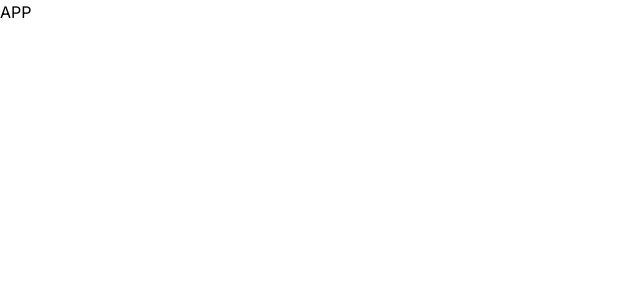
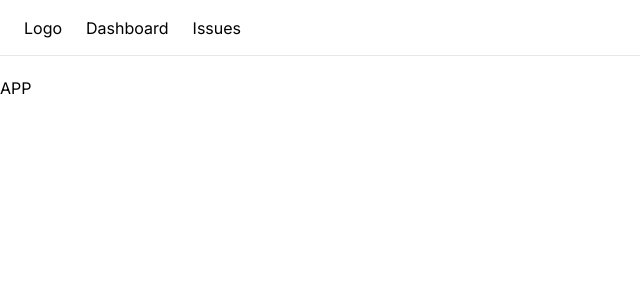
Before and after one commit to necmigunduz/next-full-stack, a Next.js app: page / in a window 1280 px wide. Shown: the top 300 px of the page, without its empty margins (0-640 px from the left). Built offline with nearby package versions, Linux system fonts and the light colour scheme.

Commit message:
add: NavBar

```diff
--- /dev/null
+++ b/app/NavBar.tsx
@@ -0,0 +1,16 @@
+import Link from 'next/link'
+import React from 'react'
+
+const NavBar = () => {
+  return (
+    <nav className='flex space-x-6 border-b mb-5 px-6 h-14 items-center'>
+        <Link href={'/'}>Logo</Link>
+        <ul className='flex space-x-6'>
+            <li><Link href={'/'}>Dashboard</Link></li>
+            <li><Link href={'/issues'}>Issues</Link></li>
+        </ul>
+    </nav>
+  )
+}
+
+export default NavBar
--- a/app/layout.tsx
+++ b/app/layout.tsx
@@ -1,22 +1,26 @@
-import type { Metadata } from 'next'
-import { Inter } from 'next/font/google'
-import './globals.css'
+import type { Metadata } from "next";
+import { Inter } from "next/font/google";
+import "./globals.css";
+import NavBar from "./NavBar";
 
-const inter = Inter({ subsets: ['latin'] })
+const inter = Inter({ subsets: ["latin"] });
 
 export const metadata: Metadata = {
-  title: 'Create Next App',
-  description: 'Generated by create next app',
-}
+  title: "Create Next App",
+  description: "Generated by create next app",
+};
 
 export default function RootLayout({
   children,
 }: {
-  children: React.ReactNode
+  children: React.ReactNode;
 }) {
   return (
     <html lang="en">
-      <body className={inter.className}>{children}</body>
+      <body className={inter.className}>
+        <NavBar />
+        <main>{children}</main>
+      </body>
     </html>
-  )
+  );
 }
```
Also changed, not shown: package.json (+5 -4 lines), 1 other file (tests, documents, lock files or other folders).
